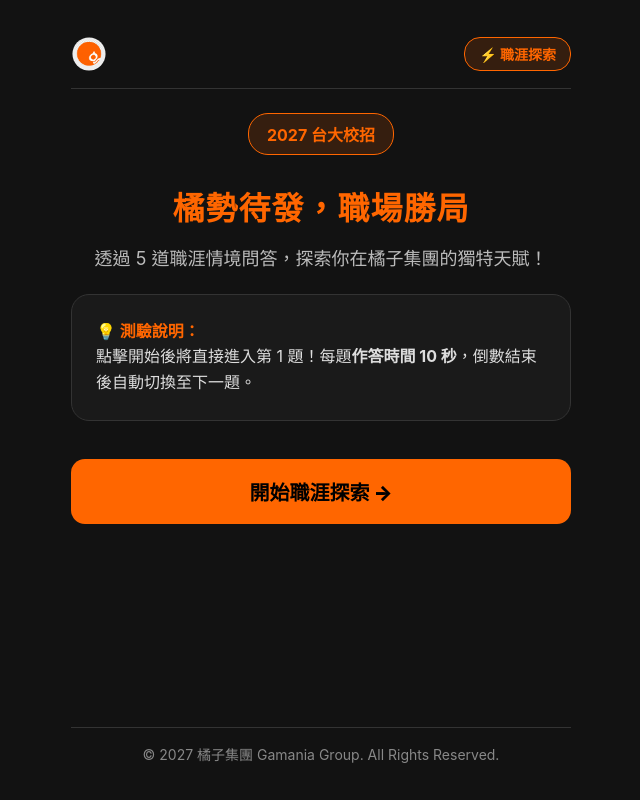
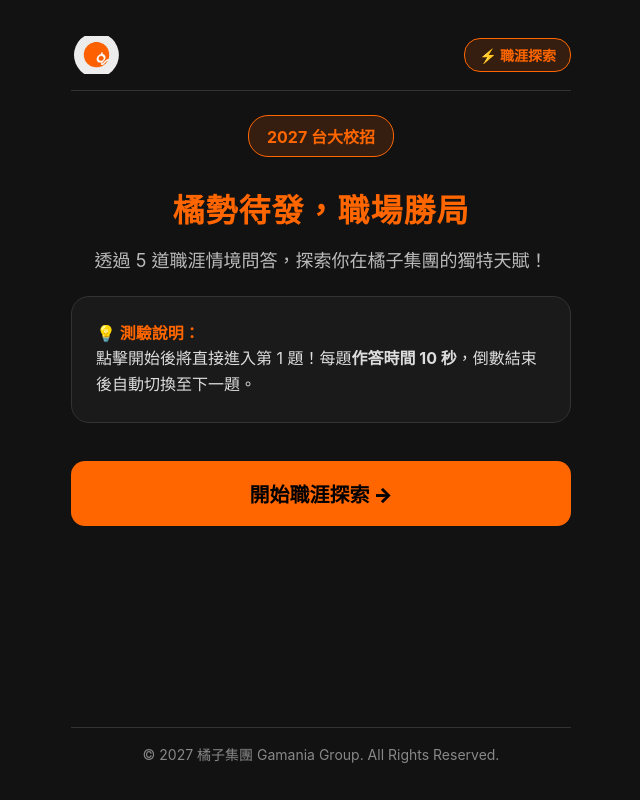
Before and after one commit to ylin47594-a11y/gamania-2027-campus, a plain HTML site: page index.html in a window 1280 px wide. Shown: the whole page, without its empty margins (319-959 px from the left). Drawn offline with Linux system fonts and the light colour scheme.

Commit message:
Update index.html

```diff
--- a/index.html
+++ b/index.html
@@ -11,12 +11,12 @@
       header { width: 100%; max-width: 500px; margin: 0 auto; display: flex; justify-content: space-between; align-items: center; padding: 16px 0; border-bottom: 1px solid #333333; }
       .brand { display: flex; align-items: center; }
 
-      /* 🍊 絕對不跑版：精準圓形裁切，把四周的灰白棋盤格乾淨切除 */
+      /* 🍊 還原完整 LOGO：去掉多餘裁切，完整呈現原始橘子標誌 */
       .brand img {
-        height: 36px;
-        width: 36px;
-        object-fit: cover;
-        clip-path: circle(46% at 50% 50%); /* 精確剔除邊緣灰白格，僅保留圓形 */
+        height: 38px;
+        width: auto;
+        object-fit: contain;
+        clip-path: circle(50% at 50% 50%);
         display: block;
       }
 
```
